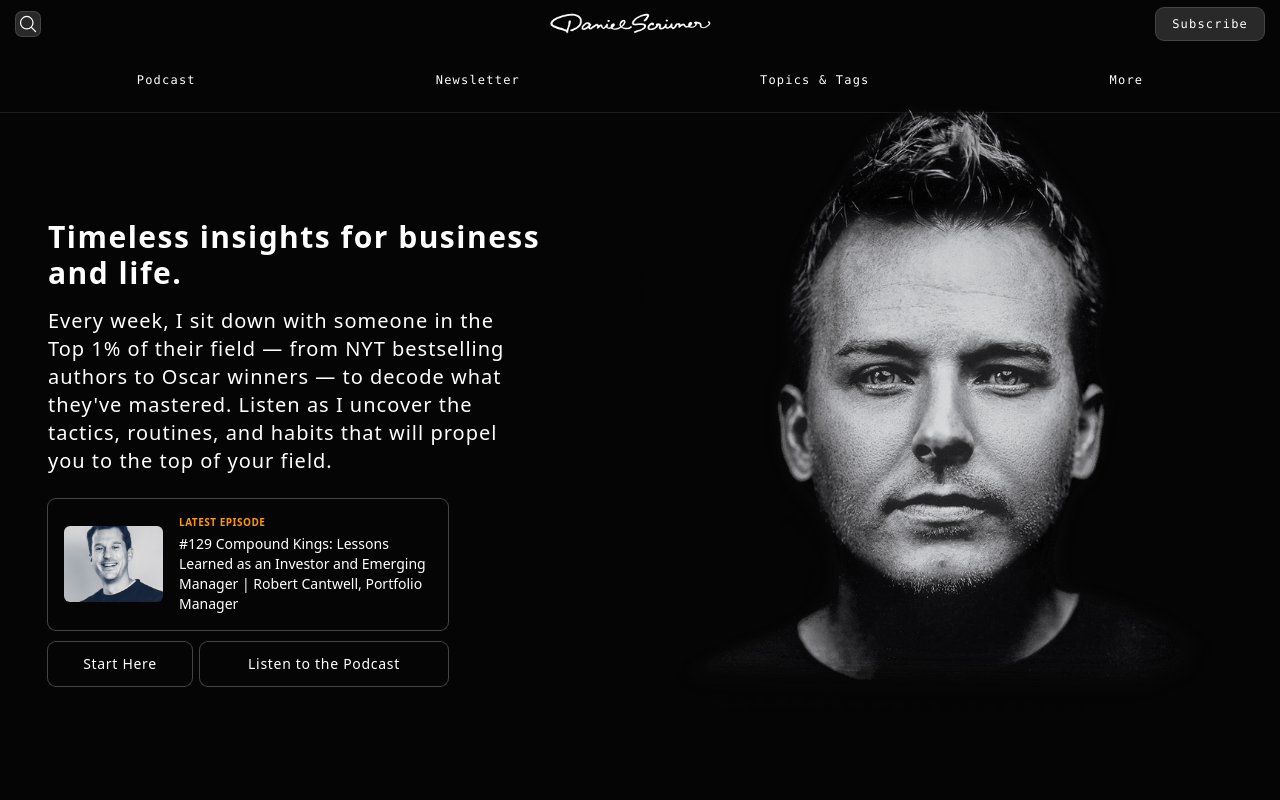
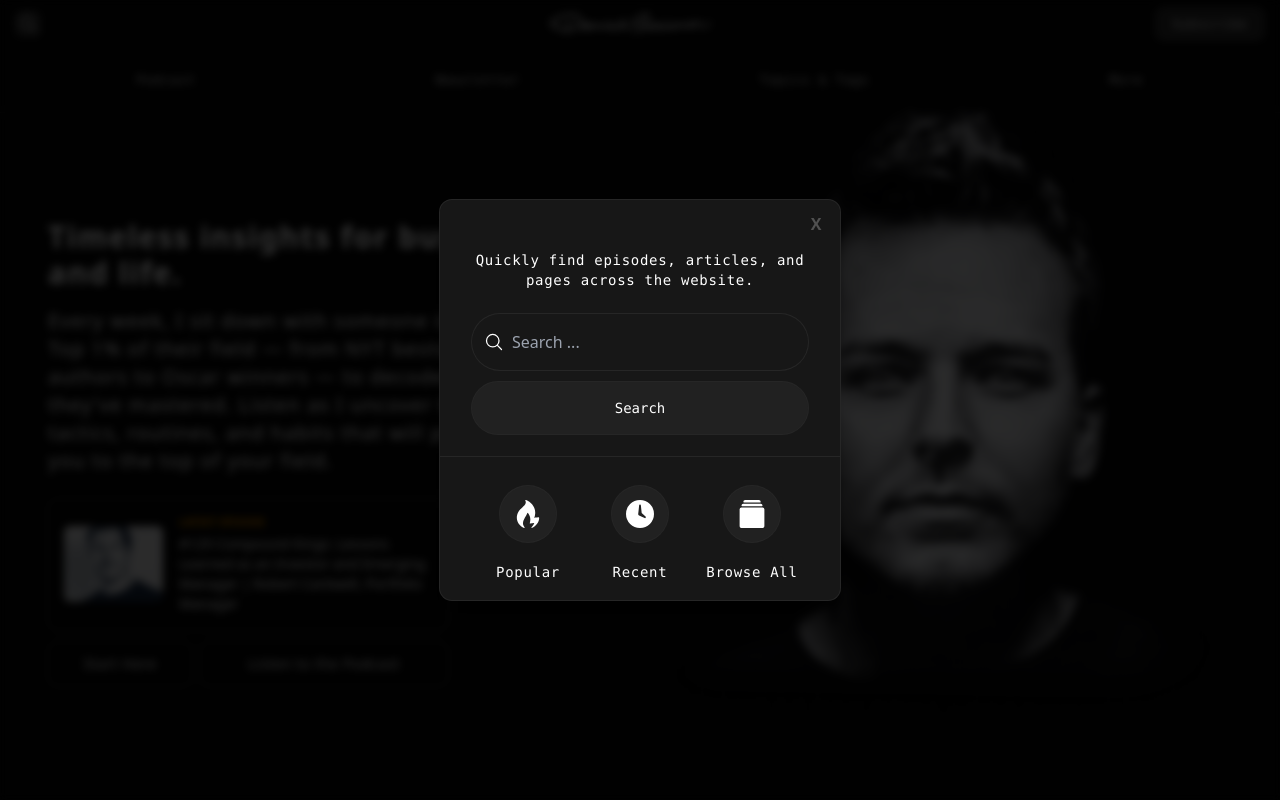
Before and after one commit to devbo-xy/xylo-fe, a Next.js app: page / in a window 1280 px wide. Both pictures are taken after a click on the button 28 px from the left and 23 px from the top of the page. Shown: the top 800 px of the page. Built offline with nearby package versions, Linux system fonts and the light colour scheme.

Commit message:
update modal search

```diff
--- a/src/components/organisms/Footer/index.js
+++ b/src/components/organisms/Footer/index.js
@@ -1,5 +1,7 @@
 import Link from "next/link";
 import React from "react";
+import { Assets } from "assets";
+import Image from "next/image";
 
 export const Footer = () => {
   return (
@@ -19,11 +21,11 @@ export const Footer = () => {
               </div>
             </Link>
           </div>
-          <div>
-            <h2 className="text-white text-3xl text-center lg:text-left">
-              Daniel Scrivner
-            </h2>
-          </div>
+          <Link href="# ">
+            <div className="lg:w-[13rem] w-[11rem] h-full mx-auto lg:mx-0 lg:left-0 lg:relative cursor-pointer hover:text-[#FF9900]">
+              <Image src={Assets.Logo} alt="Logo Litedex" />
+            </div>
+          </Link>
         </div>
         <div className="flex flex-col lg:flex-row space-y-8 lg:space-y-0 space-x-0 lg:space-x-0">
           <div className="w-[11rem]">
--- /dev/null
+++ b/src/components/organisms/Modall/index.js
@@ -0,0 +1,106 @@
+import React, { useEffect } from "react";
+import Image from "next/image";
+import { Assets } from "assets";
+
+export default function ModalSearch({ closeModal }) {
+  useEffect(() => {
+    document.body.style.overflow = "hidden";
+    return () => (document.body.style.overflow = "visible");
+  }, []);
+
+  return (
+    <div className="h-screen w-full bg-black/80 backdrop-blur-sm fixed items-center justify-center z-[100] top-[0rem]">
+      <div className="h-screen items-center flex flex-col justify-center">
+        <div className="bg-[#171717] ring-1 ring-[#262626] shadow-lg px-4 lg:px-8 lg:h-[25rem] w-[22rem] lg:w-[25rem] h-[24rem] rounded-xl flex-col space-y-8  flex items-center justify-center relative">
+          <button
+            onClick={() => closeModal(false)}
+            className="h-8 w-8 rounded-lg absolute top-2 right-2 font-bold hover:scale-105 text-white/25"
+          >
+            X
+          </button>
+          <div className="flex flex-col space-y-6">
+            <h2 className="text-white font-mono text-sm tracking-wider text-center w-full">
+              Quickly find episodes, articles, and pages across the website.
+            </h2>
+            <div className="flex flex-col space-y-3">
+              <div className="bg-[#171717] ring-1 ring-[#262626] rounded-full w-full py-4 flex items-center justify-center">
+                <div className="text-white relative -right-3">
+                  <svg
+                    xmlns="http://www.w3.org/2000/svg"
+                    fill="none"
+                    viewBox="0 0 24 24"
+                    strokeWidth="1.5"
+                    stroke="currentColor"
+                    className="lg:w-5 lg:h-5 w-6 h-6"
+                  >
+                    <path
+                      strokeLinecap="round"
+                      strokeLinejoin="round"
+                      d="M21 21l-5.197-5.197m0 0A7.5 7.5 0 105.196 5.196a7.5 7.5 0 0010.607 10.607z"
+                    />
+                  </svg>
+                </div>
+                <input
+                  type="text"
+                  placeholder="Search ..."
+                  className="bg-transparent text-white px-5 outline-none w-full"
+                />
+              </div>
+              <div className="bg-[#212121] ring-1 ring-[#262626] rounded-full w-full py-4 flex items-center justify-center">
+                <span className="text-white text-sm font-mono">Search</span>
+              </div>
+            </div>
+          </div>
+          <div className="w-full h-4 border-t-[0.1rem] border-t-[#262626] absolute top-[14rem]" />
+          <div className="flex flex-row items-center justify-between w-full pt-5">
+            <div className="flex items-center flex-col space-y-5 w-[7rem]">
+              <div className="bg-[#212121] ring-1 ring-[#262626] w-12 lg:h-14 h-12 lg:w-14 rounded-full flex justify-center items-center">
+                <Image
+                  src={Assets.Fire}
+                  alt="Logo Fire"
+                  height={28}
+                  width={28}
+                />
+              </div>
+              <div className="flex items-center justify-center">
+                <h2 className="font-mono text-white tracking-wider text-sm text-center">
+                  Popular
+                </h2>
+              </div>
+            </div>
+            <div className="flex items-center flex-col space-y-5 w-[7rem]">
+              <div className="bg-[#212121] ring-1 ring-[#262626] w-12 lg:h-14 h-12 lg:w-14 rounded-full flex justify-center items-center">
+                <Image
+                  src={Assets.Time}
+                  alt="Logo Time"
+                  height={28}
+                  width={28}
+                />
+              </div>
+              <div className="flex items-center justify-center">
+                <h2 className="font-mono text-white tracking-wider text-sm text-center">
+                  Recent
+                </h2>
+              </div>
+            </div>
+            <div className="flex items-center flex-col space-y-5 w-[7rem]">
+              <div className="bg-[#212121] ring-1 ring-[#262626] w-12 lg:h-14 h-12 lg:w-14 rounded-full flex justify-center items-center">
+                <Image
+                  src={Assets.Archive}
+                  alt="Logo Fire"
+                  height={28}
+                  width={28}
+                />
+              </div>
+              <div className="flex items-center justify-center">
+                <h2 className="font-mono text-white tracking-wider text-sm text-center">
+                  Browse All
+                </h2>
+              </div>
+            </div>
+          </div>
+        </div>
+      </div>
+    </div>
+  );
+}
--- a/src/components/organisms/Navbar/index.js
+++ b/src/components/organisms/Navbar/index.js
@@ -1,9 +1,12 @@
-import React, { useEffect } from "react";
+import React, { useEffect, useState } from "react";
 import Link from "next/link";
 import Image from "next/image";
 import { Assets } from "assets";
+import ModalSearch from "../Modall";
 
 export const Navbar = () => {
+  const [openModal, setOpenModal] = useState(false);
+
   useEffect(() => {
     const hamburger = document.querySelector("#hamburger");
     const navlinks = document.querySelector("#navlinks");
@@ -69,7 +72,12 @@ export const Navbar = () => {
                 <Image src={Assets.Logo} alt="Logo Litedex" />
               </div>
             </Link>
-            <button className="flex justify-center items-center lg:w-6 lg:h-6 w-8 h-8 rounded-md p-1 bg-[#292929] ring-1 ring-[#FFFFFF]/25">
+            <button
+              onClick={() => {
+                setOpenModal(true);
+              }}
+              className="flex justify-center items-center lg:w-6 lg:h-6 w-8 h-8 rounded-md p-1 bg-[#292929] ring-1 ring-[#FFFFFF]/25"
+            >
               <div className="text-white">
                 <svg
                   xmlns="http://www.w3.org/2000/svg"
@@ -141,73 +149,9 @@ export const Navbar = () => {
               </div>
             </ul>
           </div>
-          {/* <div className="relative flex items-center">
-              <div className="hidden lg:block">
-                <button
-                  type="button"
-                  className="inline-flex justify-center items-center h-full w-full space-x-1 rounded-md p-2 text-sm font-medium text-white focus:outline-none "
-                  id="menu-button"
-                  aria-expanded="false"
-                  onClick={handleClick}
-                  // ref={btnDropdownRef}
-                >
-                  {LangJson.filter(
-                    (language) => language.code === router.locale
-                  ).map((language, index) => {
-                    return (
-                      <div
-                        className="flex flex-row items-center space-x-1"
-                        key={index}
-                      >
-                        <div className="relative">
-                          <Image
-                            src={language.icon}
-                            alt={`logo ${language.name}`}
-                            width={24}
-                            height={24}
-                          />
-                        </div>
-                        <span className="uppercase">{language.name}</span>
-                      </div>
-                    );
-                  })}
-
-                  <ChevronDownIcon className="w-5 h-5 flex items-center text-[#1EC01E]" />
-                </button>
-              </div>
-              {showOptions && (
-                <div
-                  className="absolute right-0 top-14 w-full  justify-center rounded-md  border border-[#1EC01E] bg-black/40 flex text-sm font-medium text-white focus:outline-none"
-                  role="menu"
-                >
-                  <div>
-                    {LangJson.map((language) => (
-                      <div
-                        className="rounded-full flex-row lg:p-3 lg:w-full lg:text-left  lg:hover:bg-white/10 lg:rounded-xl cursor-pointer"
-                        key={language.country_code}
-                        value={router.locale}
-                        onClick={() => {
-                          handleLocaleChange(language.code);
-                          // document.body.style.overflow = "visible";
-                        }}
-                      >
-                        <div className="flex space-x-1">
-                          <Image
-                            src={language.icon}
-                            alt="Translation Logo"
-                            height={24}
-                            width={24}
-                          />
-                          <span className="uppercase">{language.name}</span>
-                        </div>
-                      </div>
-                    ))}
-                  </div>
-                </div>
-              )}
-            </div> */}
         </div>
       </nav>
+      {openModal && <ModalSearch closeModal={setOpenModal} />}
     </header>
   );
 };
--- a/src/components/organisms/Page/SectionTwo/index.js
+++ b/src/components/organisms/Page/SectionTwo/index.js
@@ -22,7 +22,7 @@ export const SectionTwo = () => {
                   along the way.
                 </p>
               </div>
-              <div className="bg-white h-[3rem] w-[12rem] mx-auto rounded-full flex justify-center items-center">
+              <div className="bg-white hover:bg-gray-200 h-[3rem] w-[12rem] mx-auto rounded-full flex justify-center items-center cursor-pointer">
                 <span className="text-sm font-semibold font-mono">
                   Explore Episodes
                 </span>
@@ -80,7 +80,7 @@ export const SectionTwo = () => {
                   and loving—including articles, biohacks, gadgets, and more.
                 </p>
               </div>
-              <div className="bg-white h-[3rem] w-[12rem] mx-auto rounded-full flex justify-center items-center">
+              <div className="bg-white hover:bg-gray-200 h-[3rem] w-[12rem] mx-auto rounded-full flex justify-center items-center cursor-pointer">
                 <span className="text-sm font-semibold font-mono">
                   Explore Episodes
                 </span>
```
Also changed, not shown: src/assets/styles/build.css.
